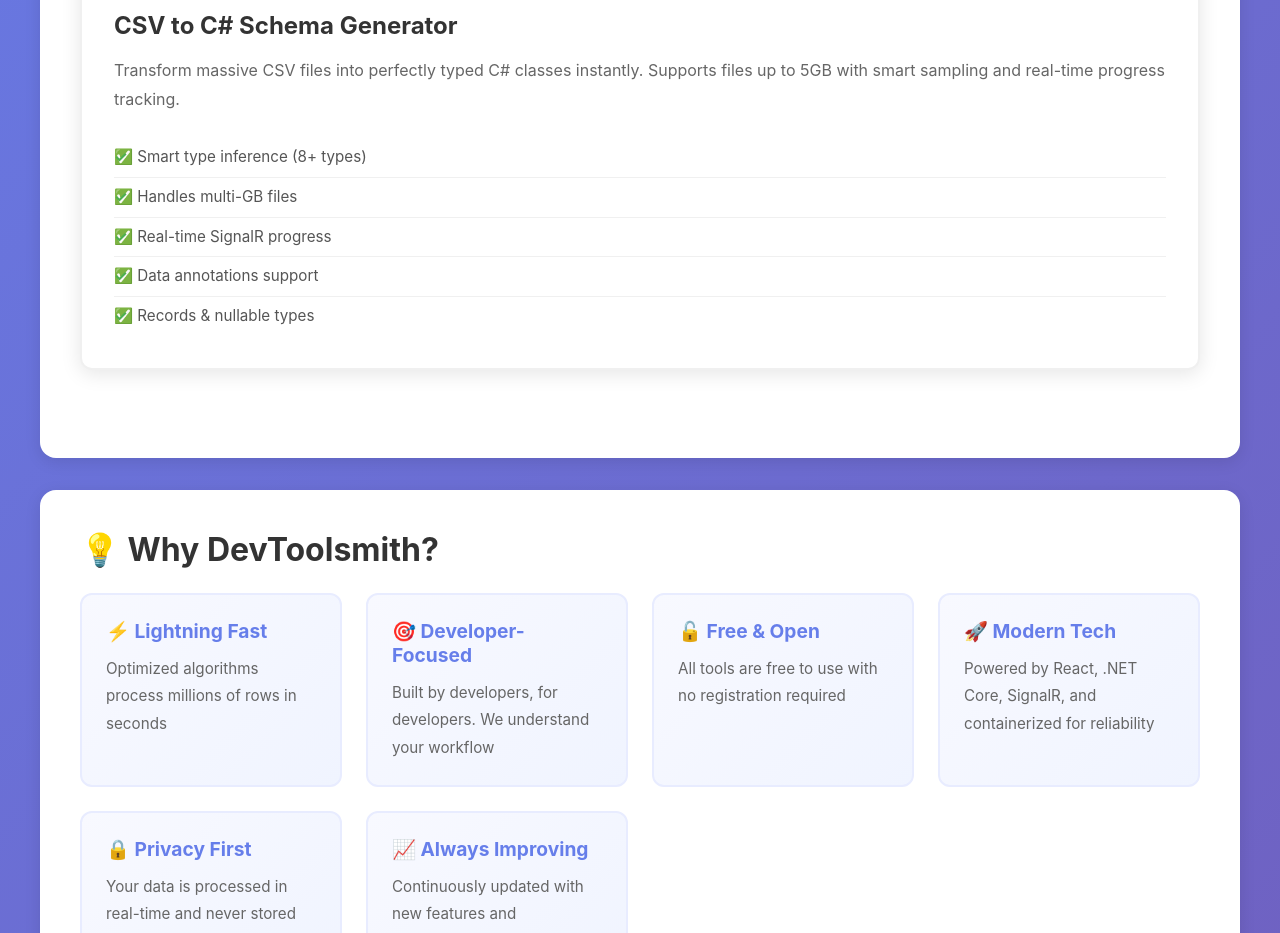
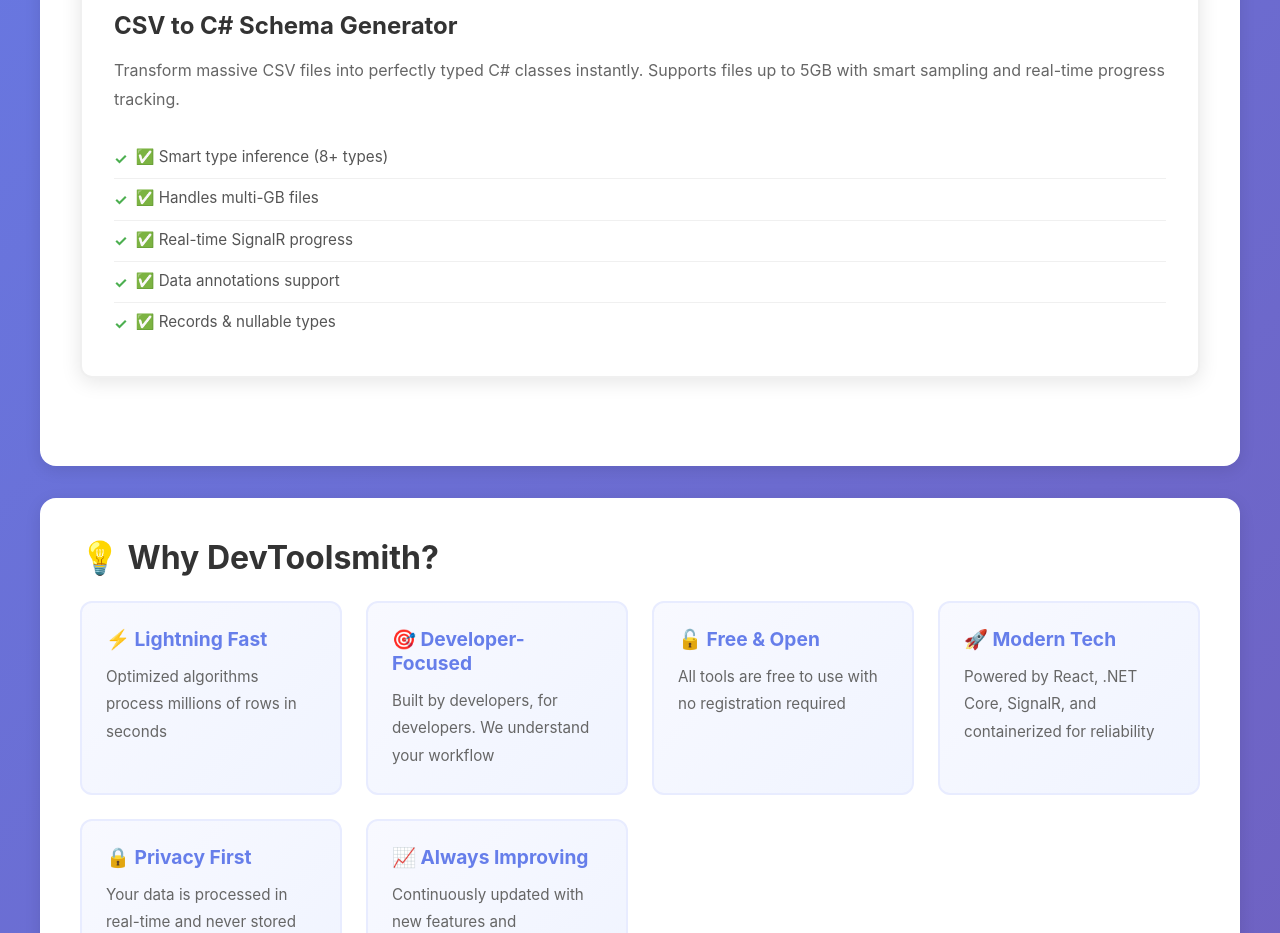
Before and after one commit to uahmad565/tools-parallelLab, a React (Vite) app in the folder frontend/: page /about in a window 1280 px wide. Shown: the part 820-1753 px from the top of the page. Built offline with nearby package versions, Linux system fonts and the light colour scheme.

Commit message:
fix UI issues adblocker & overlapping for AllTools

```diff
--- a/frontend/src/pages/AllTools.css
+++ b/frontend/src/pages/AllTools.css
@@ -112,17 +112,19 @@
   font-size: 0.9rem;
   color: #555;
   padding: 0.4rem 0;
-  padding-left: 1.5rem;
-  position: relative;
+  padding-left: 0;
+  display: flex;
+  align-items: flex-start;
+  gap: 0.5rem;
   line-height: 1.5;
 }
 
 .tool-features li::before {
   content: "✓";
-  position: absolute;
-  left: 0;
   color: #4caf50;
   font-weight: bold;
+  flex-shrink: 0;
+  margin-top: 0.1rem;
 }
 
 .tool-button {
@@ -164,13 +166,13 @@
   box-shadow: 0 4px 20px rgba(0, 0, 0, 0.1);
 }
 
-.footer-cta h3 {
+.footer-suggestions h3 {
   font-size: 2rem;
   color: #333;
   margin-bottom: 1rem;
 }
 
-.footer-cta p {
+.footer-suggestions p {
   font-size: 1.1rem;
   color: #666;
   margin-bottom: 2rem;
--- a/frontend/src/pages/AllTools.tsx
+++ b/frontend/src/pages/AllTools.tsx
@@ -147,10 +147,10 @@
       <AdSense format="horizontal" className="tools-ad" />
 
       <div className="tools-footer">
-        <div className="footer-cta">
+        <div className="footer-suggestions">
           <h3>Have a tool idea?</h3>
           <p>We're always looking to add more productivity tools. Share your suggestions!</p>
-          <a href="mailto:hello@devtoolsmith.dev" className="cta-button">
+          <a href="mailto:uahmad565565@gmail.com" className="cta-button">
             Suggest a Tool
           </a>
         </div>
```
